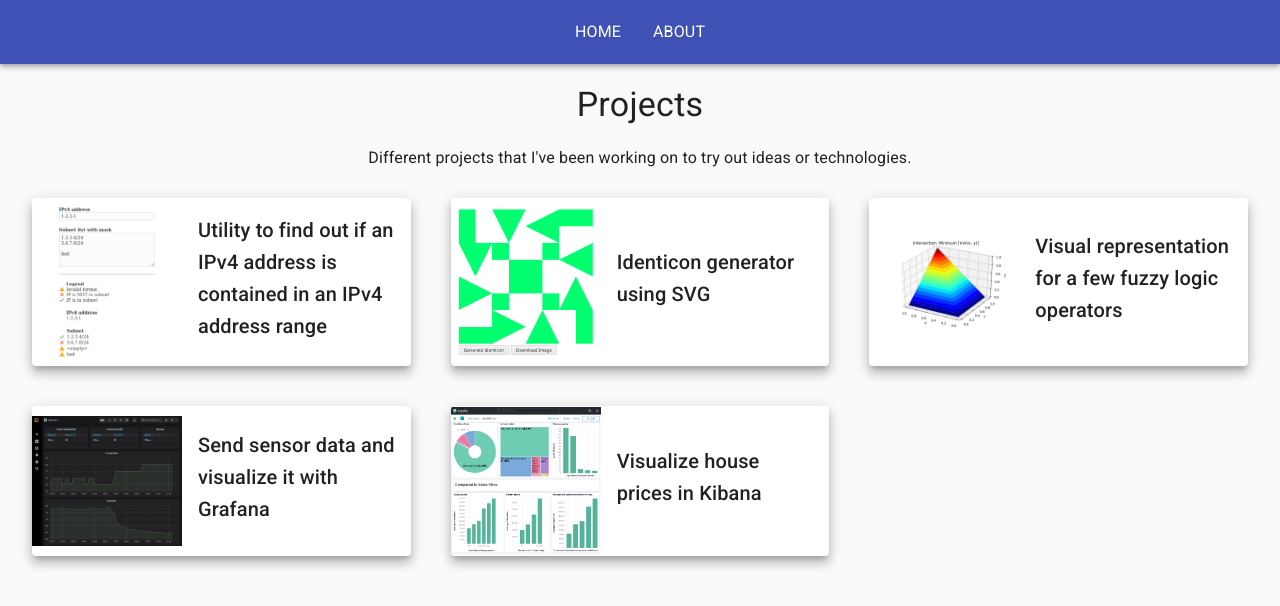
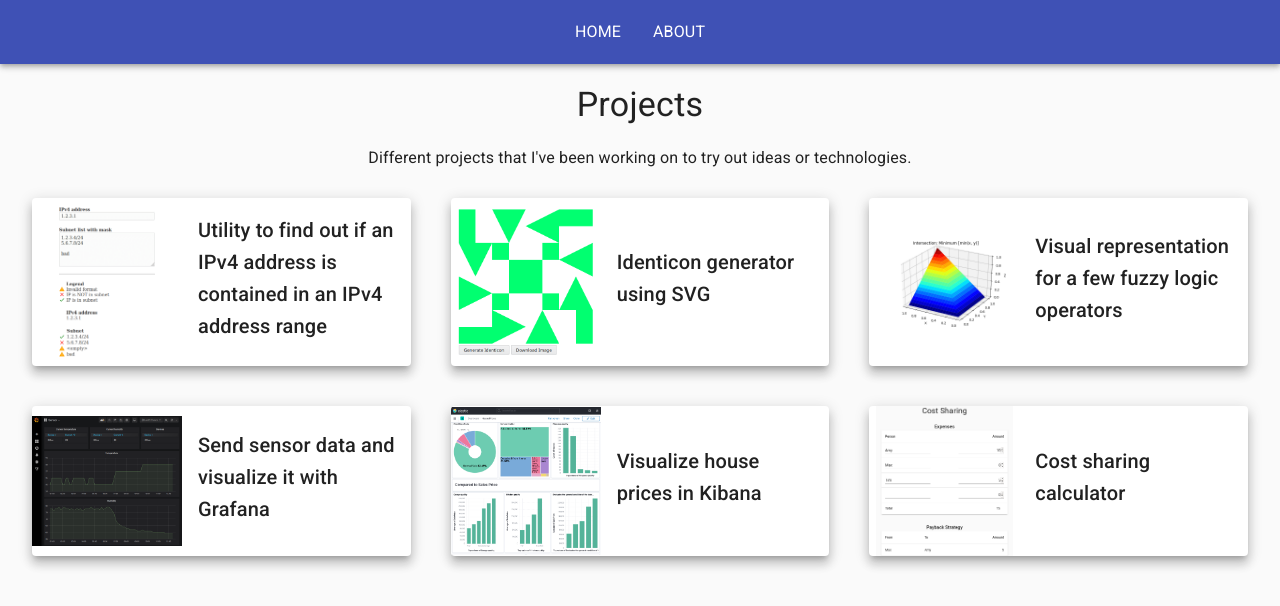
Before and after one commit to danielwohlgemuth/danielwohlgemuth.github.io, a React (Create React App) app: page / in a window 1280 px wide. Shown: the top 606 px of the page. Built offline with nearby package versions, Linux system fonts and the light colour scheme.

Commit message:
Add LinkOrUrl component

```diff
--- a/src/Components/App.js
+++ b/src/Components/App.js
@@ -2,7 +2,7 @@ import Navbar from "./Navbar";
 import { Switch, Route } from "react-router-dom";
 import Home from "./Home";
 import About from "./About";
-import CostSharing from "./CostSharing/CostSharing";
+import AppRoute from "./AppRoute";
 
 function App() {
   return (
@@ -11,7 +11,7 @@ function App() {
       <main>
         <Switch>
           <Route path="/about" component={About} />
-          <Route path="/app/cost-sharing" component={CostSharing} />
+          <Route path="/app/:appId" component={AppRoute} />
           <Route path="/" component={Home} />
         </Switch>
       </main>
--- /dev/null
+++ b/src/Components/AppRoute.js
@@ -0,0 +1,18 @@
+import { useParams } from "react-router-dom";
+import CostSharing from "./CostSharing/CostSharing";
+
+function AppRoute() {
+  const { appId } = useParams();
+
+  console.log(appId);
+
+  switch (appId) {
+    case "cost-sharing":
+      return <CostSharing />;
+
+    default:
+      return <div>Unknown App</div>;
+  }
+}
+
+export default AppRoute;
--- a/src/Components/Home.js
+++ b/src/Components/Home.js
@@ -8,6 +8,7 @@ import {
   CardMedia,
   Box,
 } from "@material-ui/core";
+import LinkOrUrl from "./LinkOrUrl";
 
 const useStyles = makeStyles({
   title: {
@@ -30,9 +31,6 @@ const useStyles = makeStyles({
     display: "flex",
     flexDirection: "column",
     justifyContent: "center",
-  },
-  linkText: {
-    textDecoration: `none`,
   },
   imageContainer: {
     marginTop: "auto",
@@ -72,6 +70,11 @@ const projects = [
     url: "https://github.com/danielwohlgemuth/visualize-house-prices-in-kibana",
     image: "visualize-house-prices-in-kibana.png",
   },
+  {
+    name: "Cost sharing calculator",
+    to: "/app/cost-sharing",
+    image: "cost-sharing.png",
+  },
 ];
 
 function Home() {
@@ -95,9 +98,9 @@ function Home() {
       <Container maxWidth="lg">
         <Grid container spacing={3}>
           {projects.map((project) => (
-            <Grid item xs={12} md={6} lg={4} key={project.url}>
+            <Grid item xs={12} md={6} lg={4} key={project.url || project.to}>
               <Box p={1} className={classes.root}>
-                <a href={project.url} className={classes.linkText}>
+                <LinkOrUrl url={project.url} to={project.to}>
                   <Card className={classes.card} raised={true}>
                     <div className={classes.imageContainer}>
                       <CardMedia
@@ -113,7 +116,7 @@ function Home() {
                       </CardContent>
                     </div>
                   </Card>
-                </a>
+                </LinkOrUrl>
               </Box>
             </Grid>
           ))}
--- /dev/null
+++ b/src/Components/LinkOrUrl.js
@@ -0,0 +1,28 @@
+import { makeStyles } from "@material-ui/core";
+import { Link } from "react-router-dom";
+
+const useStyles = makeStyles({
+  linkText: {
+    textDecoration: `none`,
+  },
+});
+
+function LinkOrUrl({ url, to, children }) {
+  const classes = useStyles();
+
+  if (url) {
+    return (
+      <a href={url} className={classes.linkText}>
+        {children}
+      </a>
+    );
+  } else {
+    return (
+      <Link to={to} className={classes.linkText}>
+        {children}
+      </Link>
+    );
+  }
+}
+
+export default LinkOrUrl;
```
Also changed, not shown: public/images/cost-sharing.png (added).
